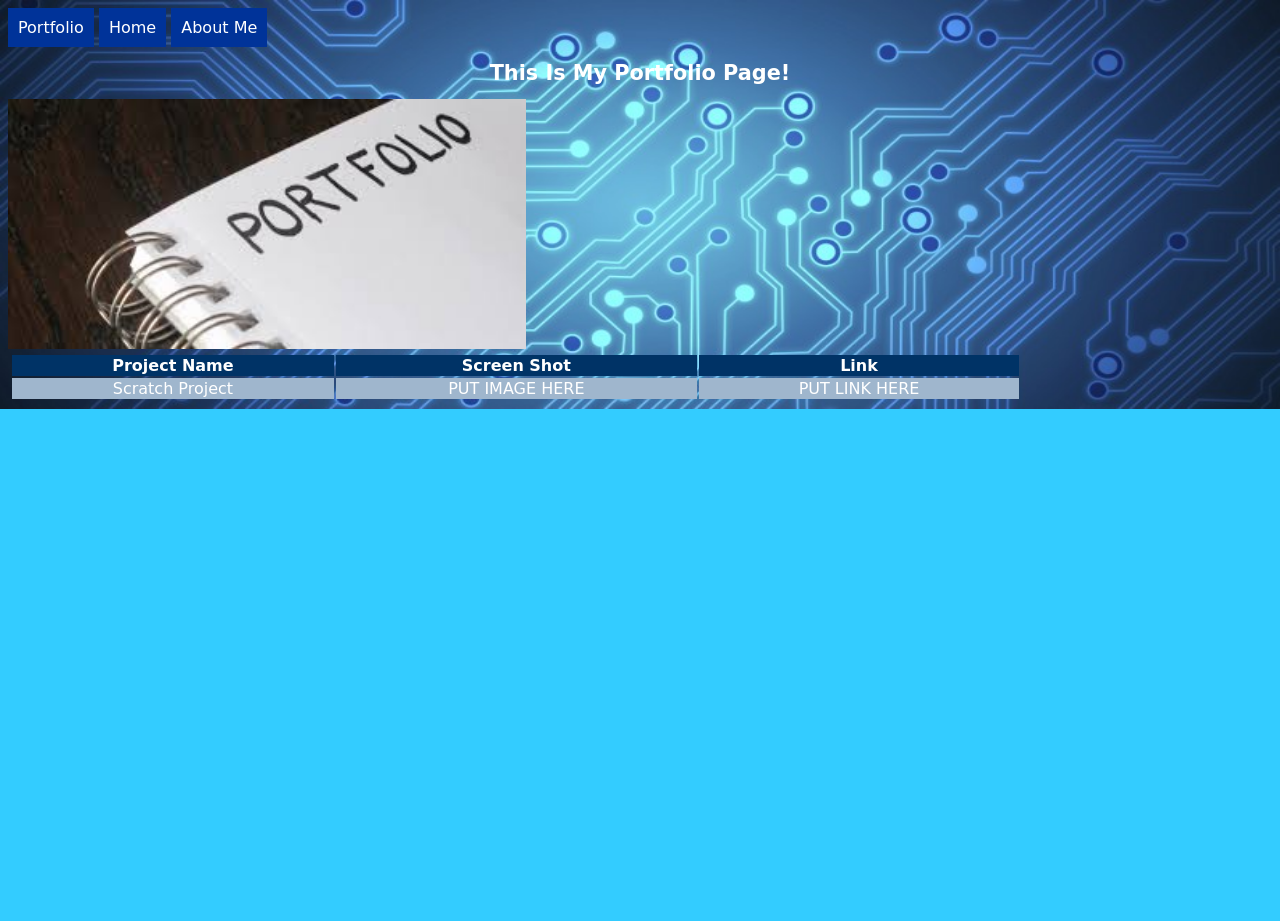
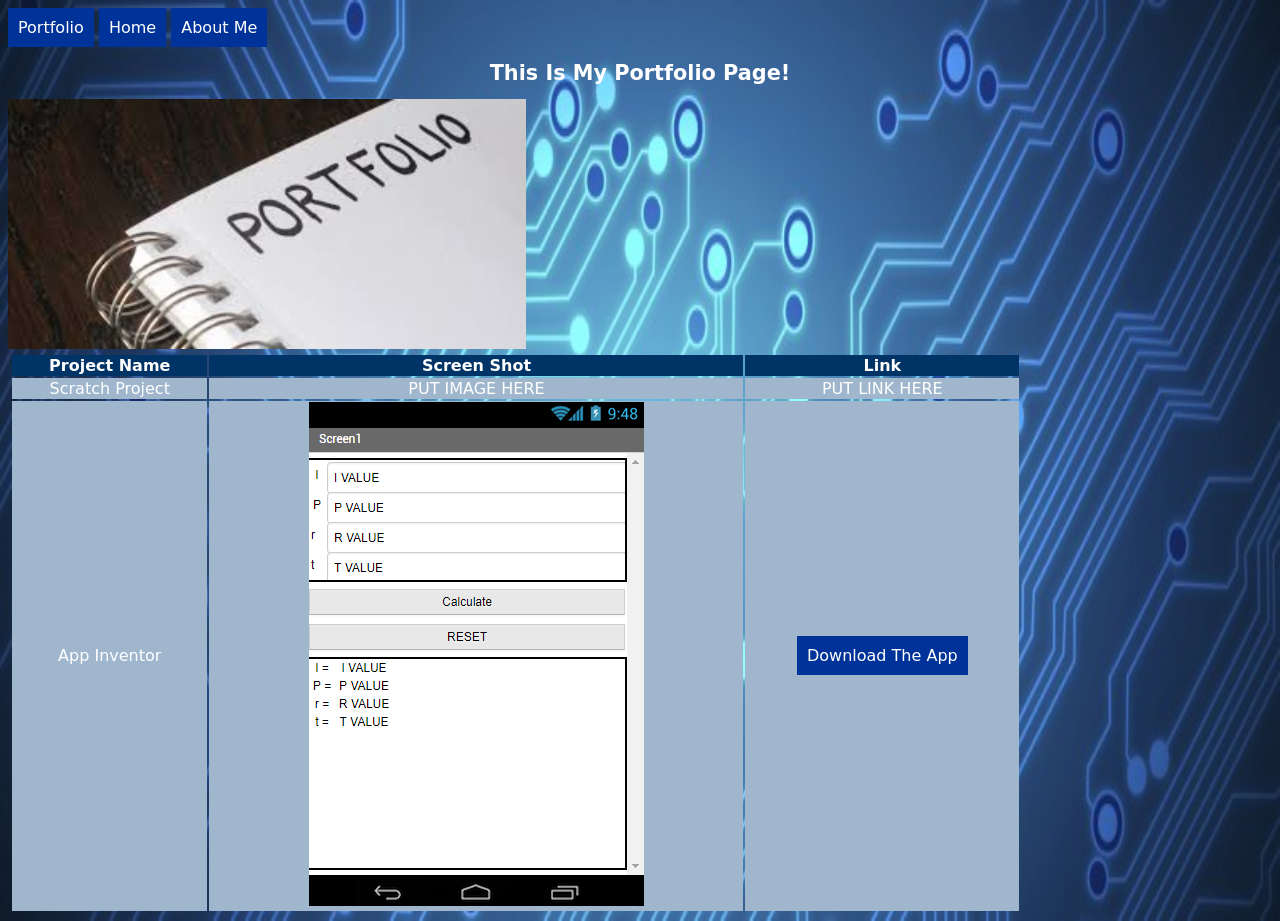
Before and after one commit to jaredhudi/jaredhudi.github.io, a plain HTML site: page my_website/portfolio.html in a window 1280 px wide. Before the commit the page ends 800 px from the top, so only its background shows below. Drawn offline with Linux system fonts and the light colour scheme.

Commit message:
Portfolio Update

```diff
--- a/my_website/portfolio.html
+++ b/my_website/portfolio.html
@@ -23,6 +23,11 @@
         <td>PUT IMAGE HERE</td>
         <td>PUT LINK HERE</td>
     </tr>
+    <tr>
+        <td>App Inventor</td>
+        <td><img src="images/IPrt Calculator.PNG"></td>
+        <td><a href = "appinventor/IPrtCalculator.apk" download> Download The App </a></td>
+    </tr>
     </table>
 	  </body>
 	</html>
```
Also changed, not shown: my_website/images/FinalProjectPresentation.PNG (added), my_website/images/ScratchGameImage.PNG (added), my_website/images/Screen1.PNG (added), 1 other file.
